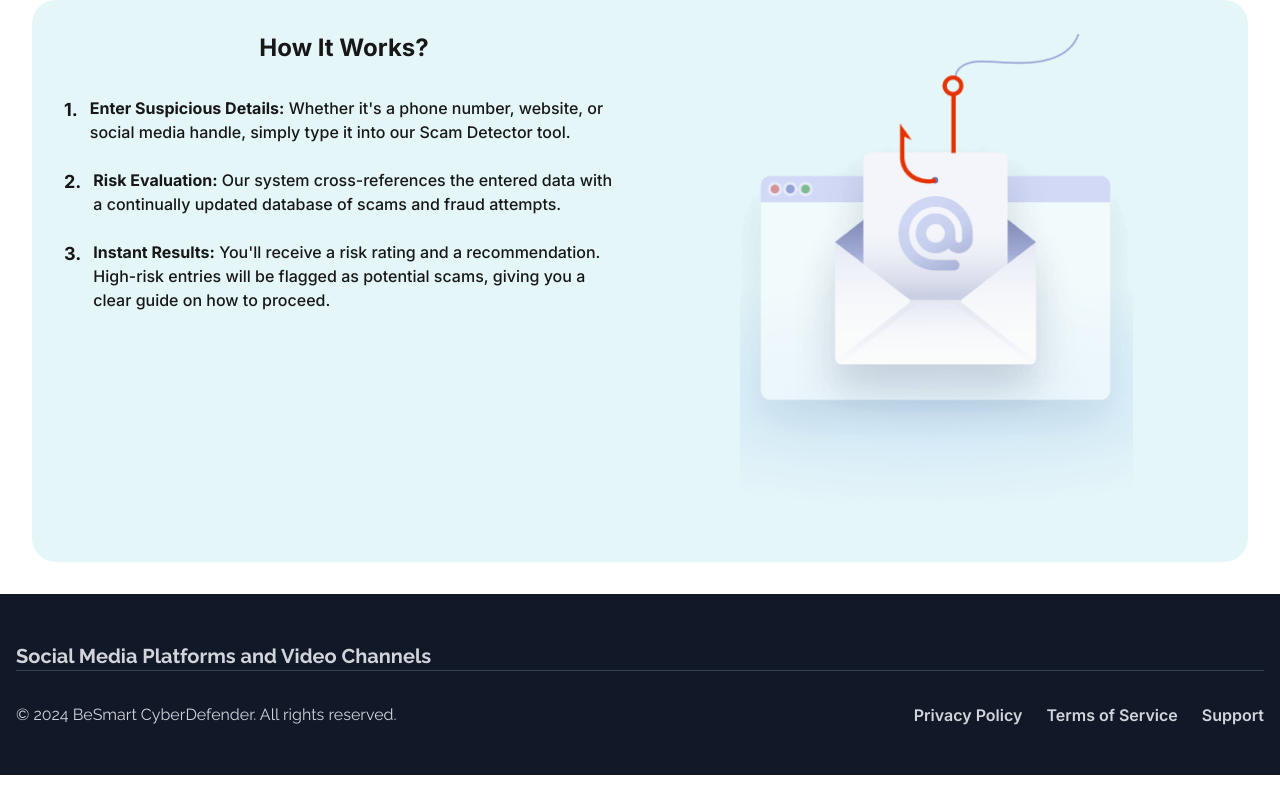
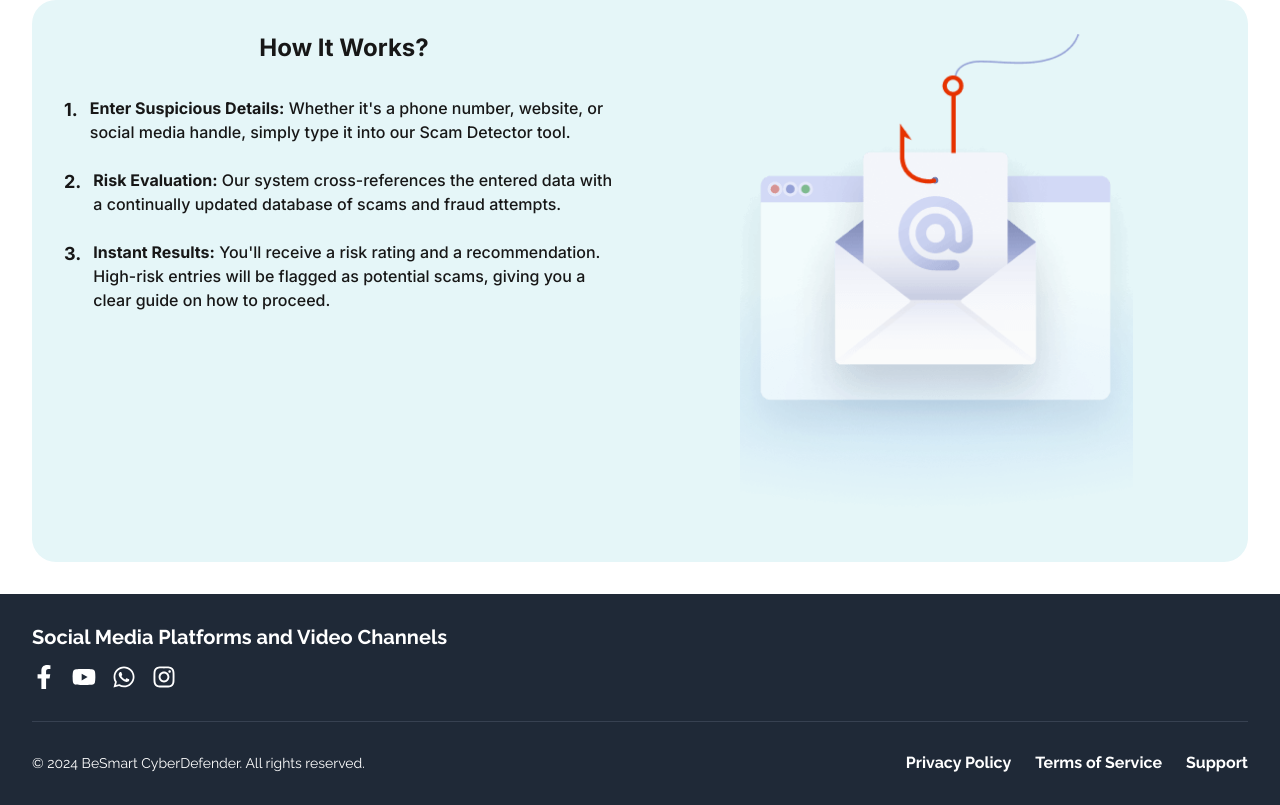
Before and after one commit to ShreyaKumari13/BeSmart, a Next.js app: page / in a window 1280 px wide. Shown: the part 2255-3060 px from the top of the page. Before the commit the page ends 3030 px from the top, so only its background shows below. Built offline with nearby package versions, Linux system fonts and the light colour scheme.

Commit message:
updated code footer

```diff
--- a/src/app/layout.tsx
+++ b/src/app/layout.tsx
@@ -1,7 +1,7 @@
 import './globals.css'
 import type { Metadata } from 'next'
 import { Inter } from 'next/font/google'
-import Footer from '@/components/footer';
+import {Footer} from '@/components/footer';
 
 const inter = Inter({ subsets: ['latin'] })
 
--- a/src/components/footer.tsx
+++ b/src/components/footer.tsx
@@ -4,44 +4,75 @@ import { Raleway } from "next/font/google";
 
 const raleway = Raleway({ subsets: ['latin'] });
 
-export default function Footer() {
+export function Footer() {
   return (
-    <footer className="bg-gray-900 text-gray-300 py-12">
-      <div className="container mx-auto px-4">
-        <div className="flex flex-col sm:flex-row justify-between items-center">
-          <h2 className={`${raleway.className} text-lg sm:text-xl font-bold mb-4 sm:mb-0`}>
+    <footer className="bg-gray-800 text-white py-8">
+      <div className="max-w-7xl mx-auto px-4 sm:px-6 lg:px-8">
+        <div className="space-y-8">
+          {/* Social Media Section */}
+          <div>
+            <h2
+              className={`${raleway.className}`}
+              style={{
+                fontFamily: 'Raleway',
+                fontSize: '20px',
+                fontWeight: 700,
+                lineHeight: '23.48px',
+                textAlign: 'left',
+                color: '#FFFFFF'
+              }}
+            >
               Social Media Platforms and Video Channels
             </h2>
-          <div className="flex space-x-4">
-            <Link href="#" className="hover:text-gray-100 transition-colors">
-              <i className="fab fa-facebook-f"></i>
+            <div className="flex space-x-4 pt-4">
+              <Link href="#" className="text-white hover:text-gray-300 transition-colors" aria-label="Facebook">
+                <FaFacebookF className="w-6 h-6" />
               </Link>
-            <Link href="#" className="hover:text-gray-100 transition-colors">
-              <i className="fab fa-twitter"></i>
+              <Link href="#" className="text-white hover:text-gray-300 transition-colors" aria-label="YouTube">
+                <FaYoutube className="w-6 h-6" />
               </Link>
-            <Link href="#" className="hover:text-gray-100 transition-colors">
-              <i className="fab fa-youtube"></i>
+              <Link href="#" className="text-white hover:text-gray-300 transition-colors" aria-label="WhatsApp">
+                <FaWhatsapp className="w-6 h-6" />
               </Link>
-            <Link href="#" className="hover:text-gray-100 transition-colors">
-              <i className="fab fa-linkedin-in"></i>
+              <Link href="#" className="text-white hover:text-gray-300 transition-colors" aria-label="Instagram">
+                <FaInstagram className="w-6 h-6" />
               </Link>
             </div>
           </div>
 
-        <div className="flex flex-col sm:flex-row justify-between items-center pt-8 border-t border-gray-700 space-y-4 sm:space-y-0">
-          <div className={`${raleway.className} text-sm sm:text-base`}>
+          {/* Bottom Section */}
+          <div className="flex flex-col sm:flex-row justify-between items-center pt-8 border-t border-gray-700">
+            <div
+              className={`${raleway.className}`}
+              style={{
+                fontFamily: 'Raleway',
+                fontSize: '14px',
+                fontWeight: 400,
+                lineHeight: '16.44px',
+                textAlign: 'left',
+                color: '#FFFFFF'
+              }}
+            >
               © 2024 BeSmart CyberDefender. All rights reserved.
             </div>
-          <div className="flex flex-wrap justify-center sm:justify-end space-x-4 sm:space-x-6">
-            <Link href="/privacy" className="hover:text-gray-300 transition-colors text-sm sm:text-base font-semibold">
+            <div className="flex space-x-6" style={{
+                fontFamily: 'Raleway',
+                fontSize: '16px',
+                fontWeight: 700,
+                lineHeight: '18.78px',
+                textAlign: 'left',
+                color: '#FFFFFF'
+              }}>
+              <Link href="/privacy" className="hover:text-gray-300 transition-colors">
                 Privacy Policy
               </Link>
-            <Link href="/terms" className="hover:text-gray-300 transition-colors text-sm sm:text-base font-semibold">
+              <Link href="/terms" className="hover:text-gray-300 transition-colors">
                 Terms of Service
               </Link>
-            <Link href="/support" className="hover:text-gray-300 transition-colors text-sm sm:text-base font-semibold">
+              <Link href="/support" className="hover:text-gray-300 transition-colors">
                 Support
               </Link>
+            </div>
           </div>
         </div>
       </div>
```
Lines whose indentation alone changed are shown as unchanged.
